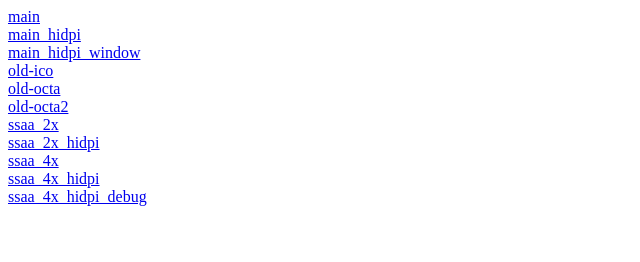
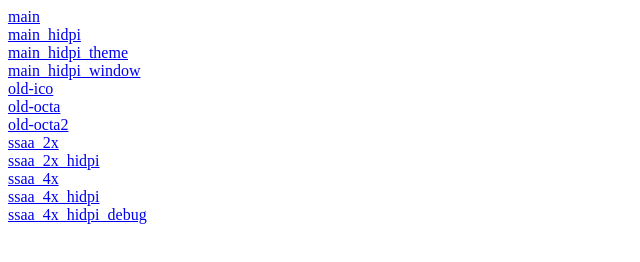
Before and after one commit to dzil123/ico, a plain HTML site: page index.html in a window 1280 px wide. Shown: the whole page, without its empty margins (0-640 px from the left). Drawn offline with Linux system fonts and the light colour scheme.

Commit message:
Deploying to gh-pages from @ dzil123/ico@010b9b512a379c4e95a806c3acbbff6f47d4ee07 🚀

```diff
--- a/index.html
+++ b/index.html
@@ -7,6 +7,7 @@
   <body>
     <a href="main/">main</a><br>
     <a href="main_hidpi/">main_hidpi</a><br>
+    <a href="main_hidpi_theme/">main_hidpi_theme</a><br>
     <a href="main_hidpi_window/">main_hidpi_window</a><br>
     <a href="old-ico/">old-ico</a><br>
     <a href="old-octa/">old-octa</a><br>
```
